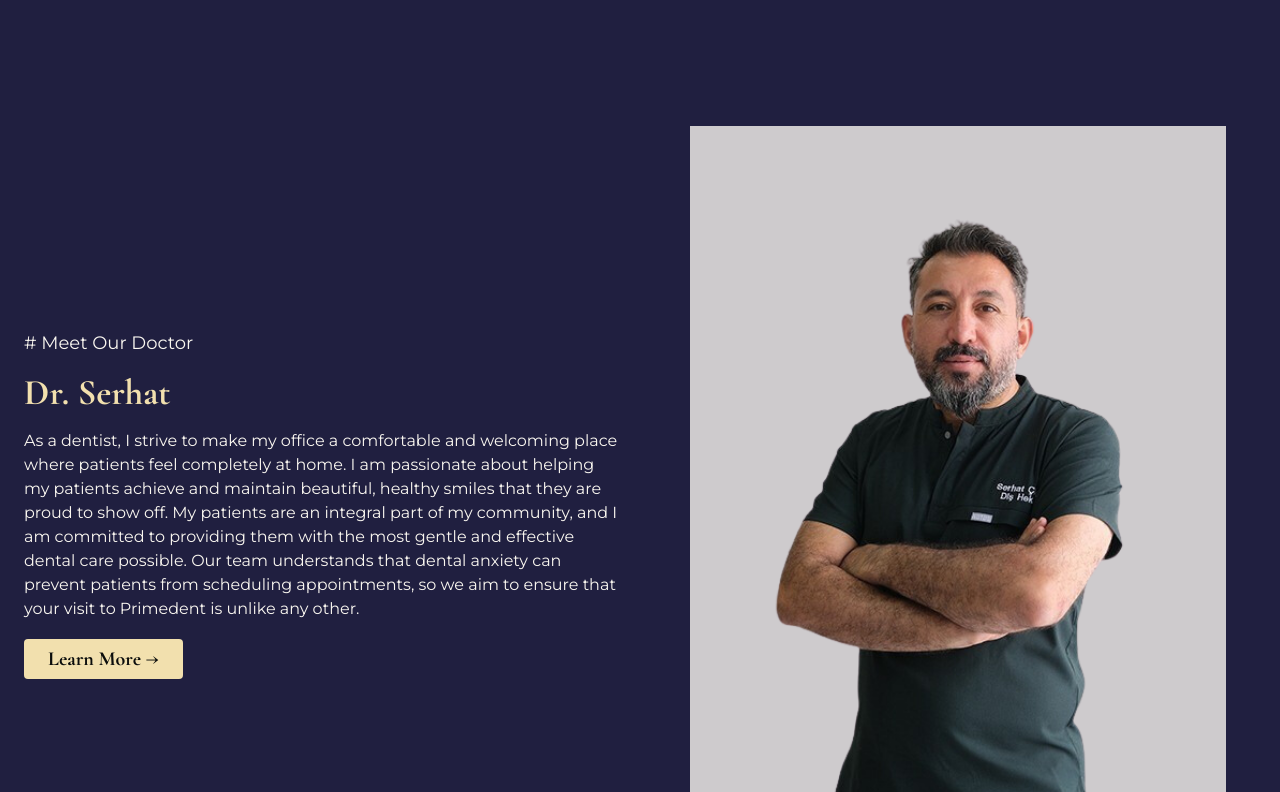
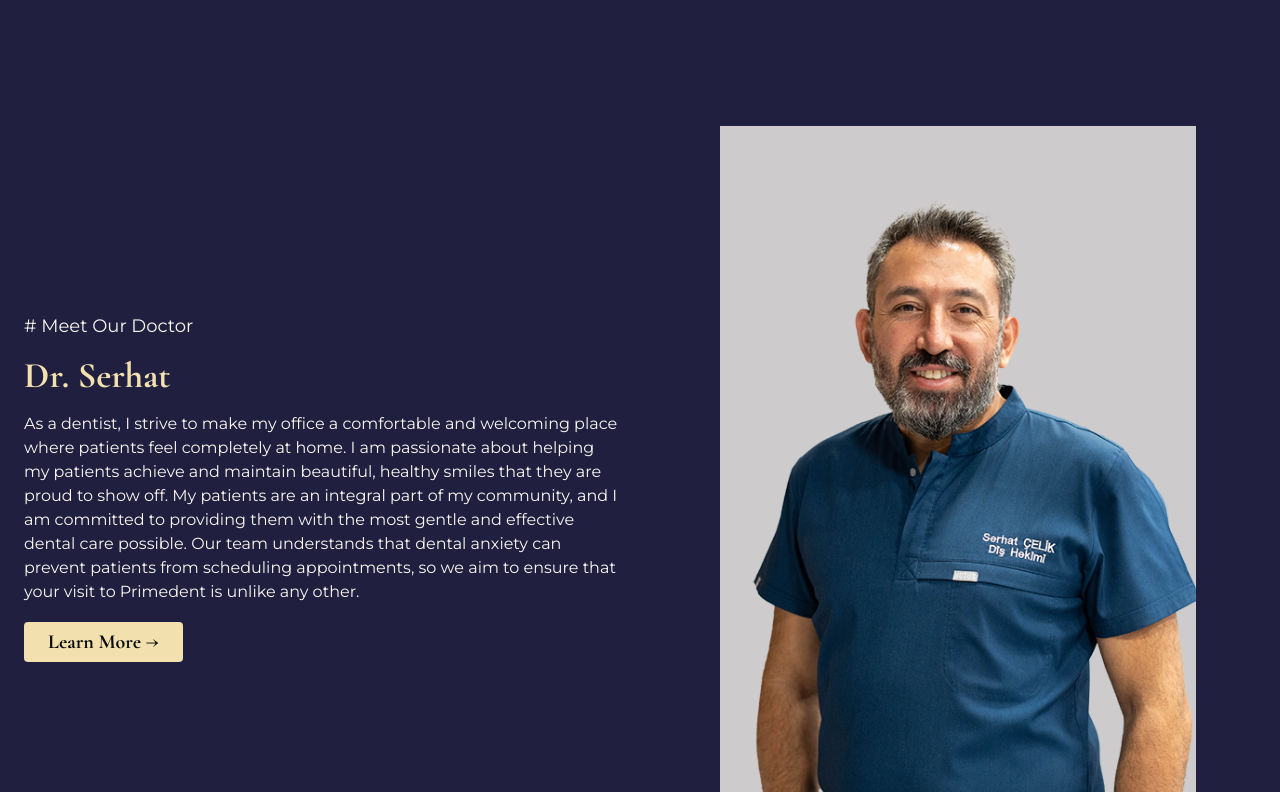
Before and after one commit to moh92ahm/primedent-next, a Next.js app: page / in a window 1280 px wide. Shown: the part 2388-3180 px from the top of the page. Built offline with nearby package versions, Linux system fonts and the light colour scheme.

Commit message:
images changed

```diff
--- a/package.json
+++ b/package.json
@@ -17,7 +17,6 @@
     "next": "15.3.5",
     "radix-ui": "^1.4.2",
     "react": "^19.0.0",
-    "react-compare-image": "^3.5.6",
     "react-compare-slider": "^3.1.0",
     "react-dom": "^19.0.0",
     "react-icons": "^5.5.0",
--- a/src/app/page.tsx
+++ b/src/app/page.tsx
@@ -142,7 +142,7 @@ export default function Page() {
 
           {/* Image */}
           <div className="md:w-1/2 flex justify-center">
-            <div className='w-full max-w-[90%] bg-brand-white bg-opacity-80 flex items-end'>
+            <div className='w-full max-w-[80%] bg-brand-white bg-opacity-80 flex items-end'>
               <Image src="/dtserhatcelik.png" alt="Dr. Serhat" width={400} height={400} className="w-full object-cover" priority />
             </div>
           </div>
```
Also changed, not shown: public/dtserhatcelik.png, src/components/ServicesSection/index.tsx (line endings or trailing spaces), 1 other file (tests, documents, lock files or other folders).
